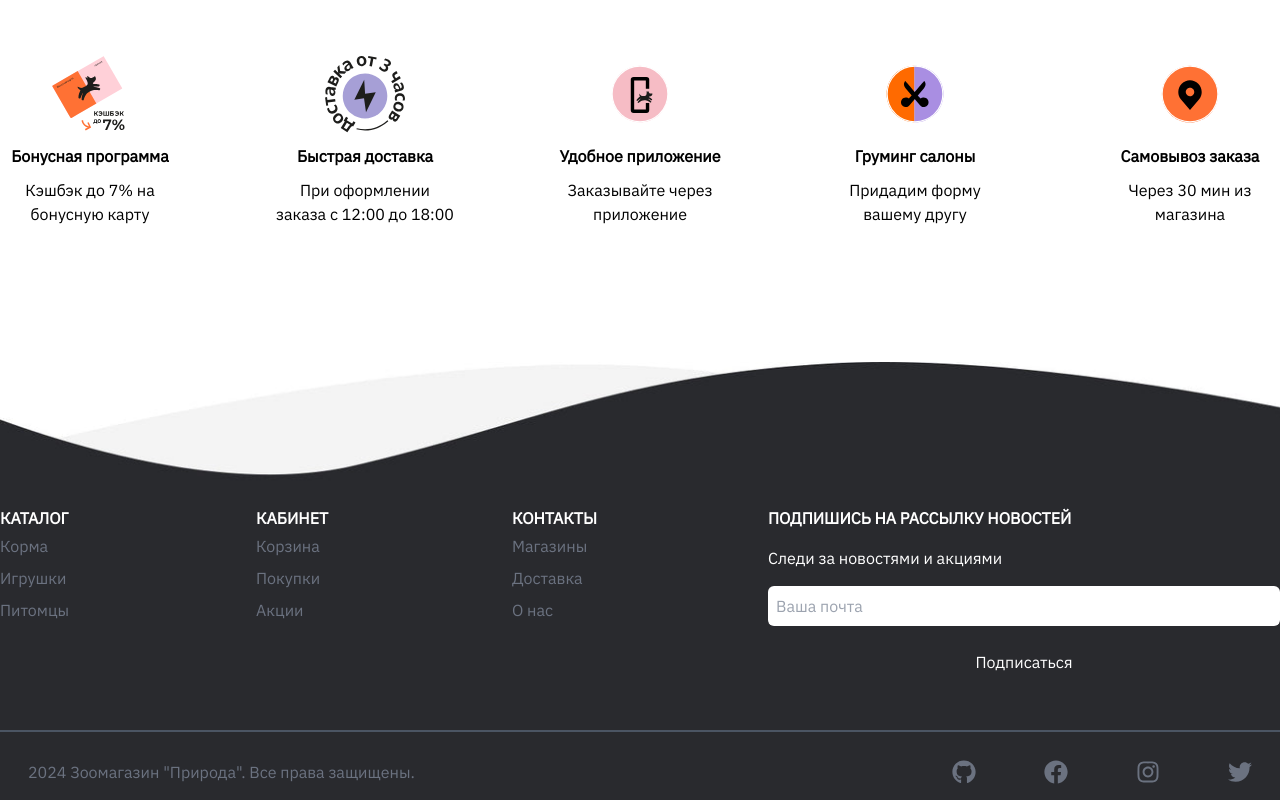
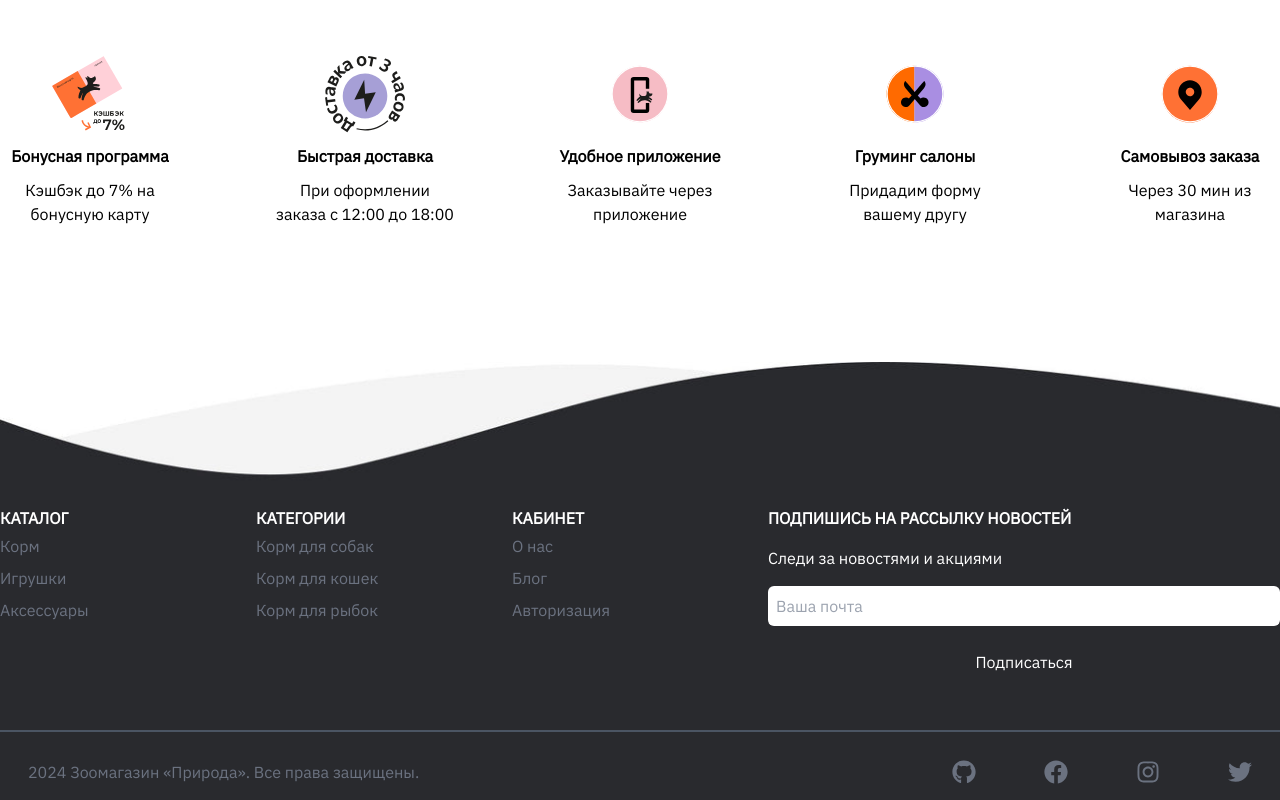
Before and after one commit to ortima/pet-shop, a React (Vite) app: page / in a window 1280 px wide. Shown: the part 2172-2972 px from the top of the page. Built offline with nearby package versions, Linux system fonts and the light colour scheme; no server answers; the database is empty.

Commit message:
blog detal proto

```diff
--- a/index.html
+++ b/index.html
@@ -27,7 +27,7 @@
       href="https://cdnjs.cloudflare.com/ajax/libs/slick-carousel/1.6.0/slick-theme.min.css"
     />
     <link rel="shortcut icon" href="/petshop-logo.jpg" />
-    <title>Зоомагазин "Природа"</title>
+    <title>Зоомагазин «Природа»</title>
   </head>
   <body>
     <div id="root"></div>
--- a/src/components/Blog/BlogDetail.jsx
+++ b/src/components/Blog/BlogDetail.jsx
@@ -1,5 +1,47 @@
+import { useParams } from 'react-router-dom'
+import { useBlogData } from '../../hooks/useBlogData'
+
+import { LoadingSpinner } from '../LoadingSpinner/LoadingSpinner'
+
 const BlogDetail = () => {
-  return <div>BlogDetail</div>
+  const { blogId } = useParams()
+  const { loading, blogs } = useBlogData()
+
+  const blog = blogs.find((blog) => blog.id === blogId)
+  console.log(blog)
+  return (
+    <>
+      <LoadingSpinner isLoading={loading} />
+      {!loading && (
+        <main className="mt-10">
+          <div className="mb-4 md:mb-0 w-full mx-auto relative">
+            <div className="px-4 lg:px-0">
+              <h2 className="text-4xl font-semibold text-gray-800 leading-tight">
+                {blog.title}
+              </h2>
+              <a
+                href="#"
+                className="py-2 text-green-700 inline-flex items-center justify-center mb-2"
+              >
+                {blog.publish_time}
+              </a>
+            </div>
+
+            <img
+              src={blog.header_image}
+              className="w-1/2 object-cover lg:rounded"
+            />
+          </div>
+
+          <div className="flex flex-col lg:flex-row lg:space-x-12">
+            <div className="px-4 lg:px-0 mt-12 text-gray-700 text-lg leading-relaxed w-full lg:w-3/4">
+              <p className="pb-6">{blog.content}</p>
+            </div>
+          </div>
+        </main>
+      )}
+    </>
+  )
 }
 
 export default BlogDetail
--- a/src/components/Footer/Footer.jsx
+++ b/src/components/Footer/Footer.jsx
@@ -1,19 +1,31 @@
-import React from 'react'
+import { Link } from 'react-router-dom'
 import { FaFacebook, FaGithub, FaInstagram, FaTwitter } from 'react-icons/fa'
 import footerImg from '/footer/footer-bg.jpg'
 
 const sections = [
   {
     title: 'Каталог',
-    items: ['Корма', 'Игрушки', 'Питомцы'],
+    items: [
+      { label: 'Корм', link: '/catalog?category=foods' },
+      { label: 'Игрушки', link: '/catalog?category=toys' },
+      { label: 'Аксессуары', link: '/catalog?category=accessories' },
+    ],
+  },
+  {
+    title: 'Категории',
+    items: [
+      { label: 'Корм для собак', link: '/catalog?type=dog&category=foods' },
+      { label: 'Корм для кошек', link: '/catalog?type=cat&category=foods' },
+      { label: 'Корм для рыбок', link: '/catalog?type=fish&category=foods' },
+    ],
   },
   {
     title: 'Кабинет',
-    items: ['Корзина', 'Покупки', 'Акции'],
-  },
-  {
-    title: 'Контакты',
-    items: ['Магазины', 'Доставка', 'О нас'],
+    items: [
+      { label: 'О нас', link: '/contacts' },
+      { label: 'Блог', link: '/blog' },
+      { label: 'Авторизация', link: '/login' },
+    ],
   },
 ]
 
@@ -60,7 +72,7 @@ const Footer = () => {
                     key={i}
                     className="py-1 text-gray-500 hover:text-white cursor-pointer "
                   >
-                    {item}
+                    <Link to={item.link}>{item.label}</Link>
                   </li>
                 ))}
               </ul>
@@ -82,9 +94,7 @@ const Footer = () => {
           </div>
         </div>
         <div className="flex flex-col max-w-[1240px] px-2 pt-3 mx-auto justify-between sm:flex-row text-center text-gray-500">
-          <p className="py-4">
-            2024 Зоомагазин &quot;Природа&quot;. Все права защищены.
-          </p>
+          <p className="py-4">2024 Зоомагазин «Природа». Все права защищены.</p>
 
           <div className="flex justify-between sm:w-[300px] pt-4 text-2xl">
             {SocialLinks.map((x, index) => {
--- a/src/components/Products/Products.jsx
+++ b/src/components/Products/Products.jsx
@@ -25,7 +25,7 @@ const Products = () => {
     slidesToShow: 5,
     slidesToScroll: 1,
     autoplay: false,
-    speed: 1500,
+    speed: 800,
     autoplaySpeed: 8000,
     cssEase: 'linear',
     focusOnHover: true,
```
